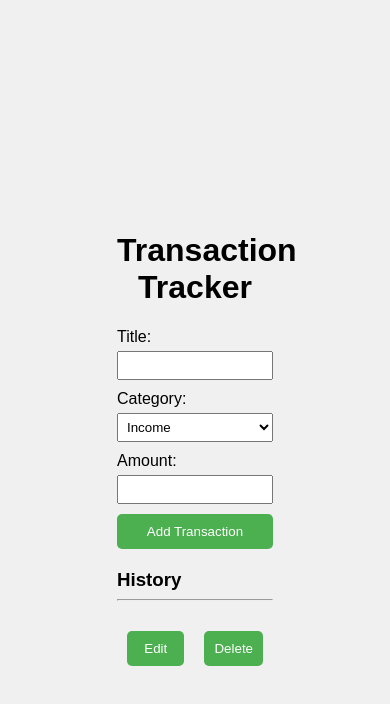
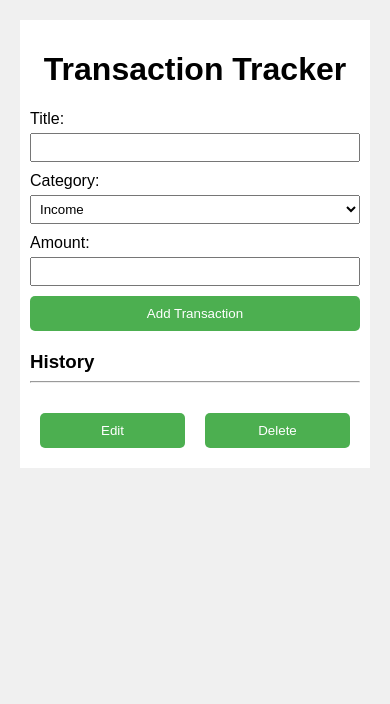
Before and after one commit to MundatiC/Transcation_tracker, a plain HTML site: page index.html in a window 390 px wide. Drawn offline with Linux system fonts and the light colour scheme.

Commit message:
made webpage responsive

```diff
--- a/index.html
+++ b/index.html
@@ -3,6 +3,7 @@
   <head>
     <title>Transaction Tracker</title>
     <link rel="stylesheet" type="text/css" href="style.css" />
+    <meta name="viewport" content="width=device-width, initial-scale=1" />
   </head>
   <body>
     <div class="container">
--- a/style.css
+++ b/style.css
@@ -9,14 +9,10 @@ body {
   }
 
   .container{
-    margin: 0;
-    position: absolute;
-    top: 50%;
-    left: 50%;
-    margin-right: -50%;
-    transform: translate(-50%, -50%);
-    width: 40%;
-    height: 50%;
+    max-width: 800px;
+  margin: 0 auto;
+  padding: 20px;
+  background-color: white;
 
 
   }
@@ -83,6 +79,8 @@ body {
     margin-bottom: 10px;
     margin-top: 10px;
     background-color: white;
+    border-top-left-radius: 10px;
+    border-bottom-left-radius: 10px;
   }
 
   .transaction-container:hover{
@@ -125,3 +123,15 @@ body {
     border-radius: 5px;
     margin: 10px;
   }
+
+  @media screen and (max-width: 600px) {
+    .container {
+      padding: 10px;
+    }
+  }
+
+  @media screen and (max-width: 900px) {
+    .container {
+      padding: 10px;
+    }
+  }
```
